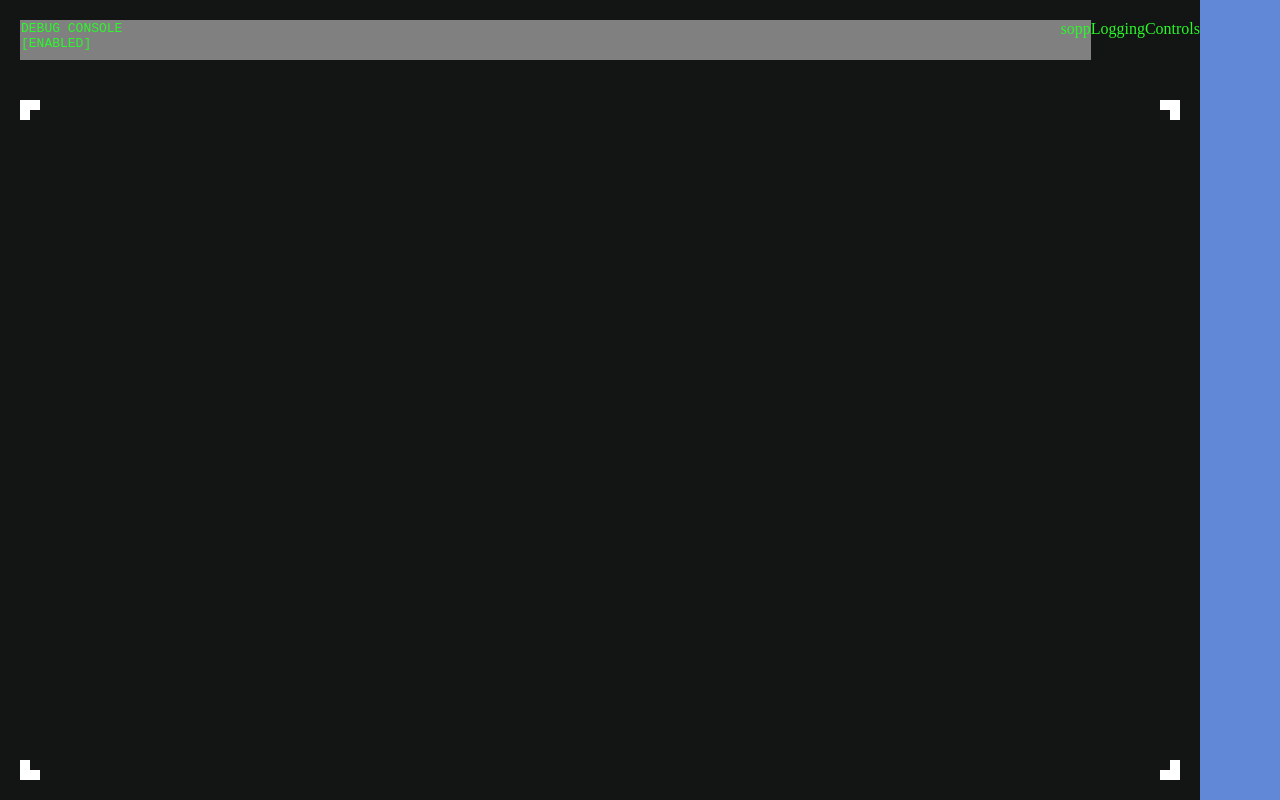
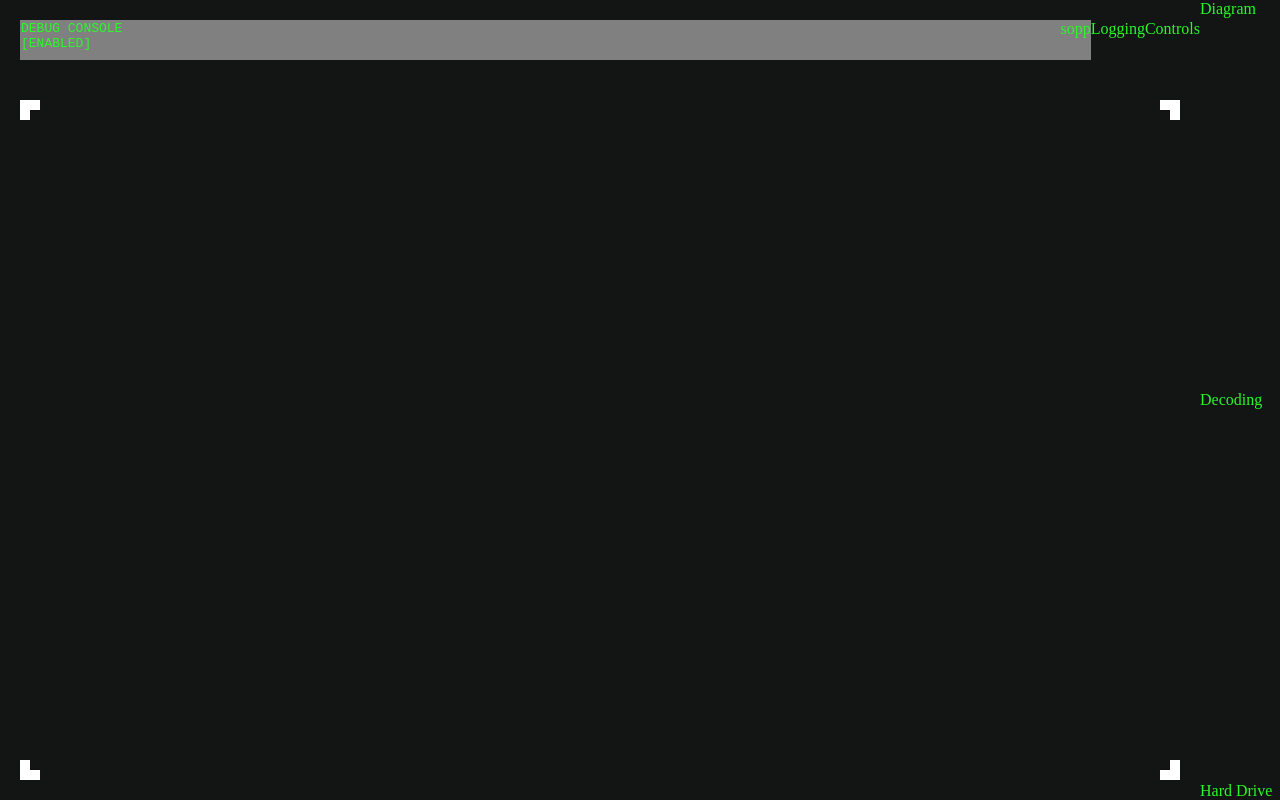
Before and after one commit to Fallatori/terminal, a React (Vite) app: page / in a window 1280 px wide. Built offline with nearby package versions, Linux system fonts and the light colour scheme.

Commit message:
add sideflare

```diff
--- a/src/App.tsx
+++ b/src/App.tsx
@@ -1,6 +1,7 @@
 import styled, { createGlobalStyle } from "styled-components"
 import { Terminal } from "./Terminal"
 import { TopFlare } from "./TopFlare"
+import { SideFlare } from "./SideFlare"
 
 const GlobalStyle = createGlobalStyle`
 	body {
@@ -17,17 +18,12 @@ const Wrapper = styled.div`
 	color: #2af82a;
 `
 
-const SideFlare = styled.div`
-	grid-row-end: span 2;
-	background: hsl(220.16949152542372, 59.5959595959596%, 61.1764705882353%);
-`
-
 function App() {
 	return (
 		<Wrapper>
 			<GlobalStyle />
 			<TopFlare />
-			<SideFlare></SideFlare>
+			<SideFlare />
 			<Terminal />
 		</Wrapper>
 	)
--- /dev/null
+++ b/src/SideFlare.tsx
@@ -0,0 +1,25 @@
+import styled from "styled-components"
+
+const Wrapper = styled.div`
+	display: flex;
+	height: 100%;
+	flex-direction: column;
+	justify-content: space-between;
+	grid-row-end: span 2;
+`
+
+const Diagram = styled.div``
+
+const Decoding = styled.div``
+
+const HardDrive = styled.div``
+
+export const SideFlare = () => {
+	return (
+		<Wrapper>
+			<Diagram>Diagram</Diagram>
+			<Decoding>Decoding</Decoding>
+			<HardDrive>Hard Drive</HardDrive>
+		</Wrapper>
+	)
+}
```
